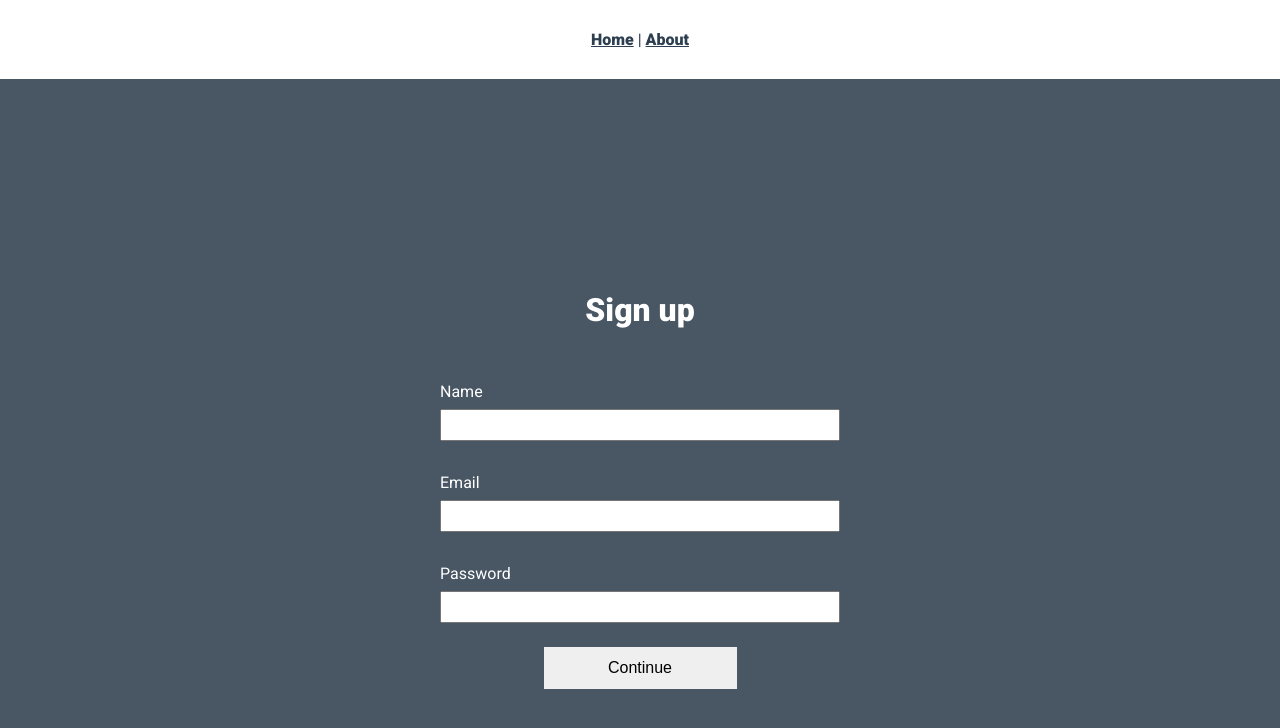
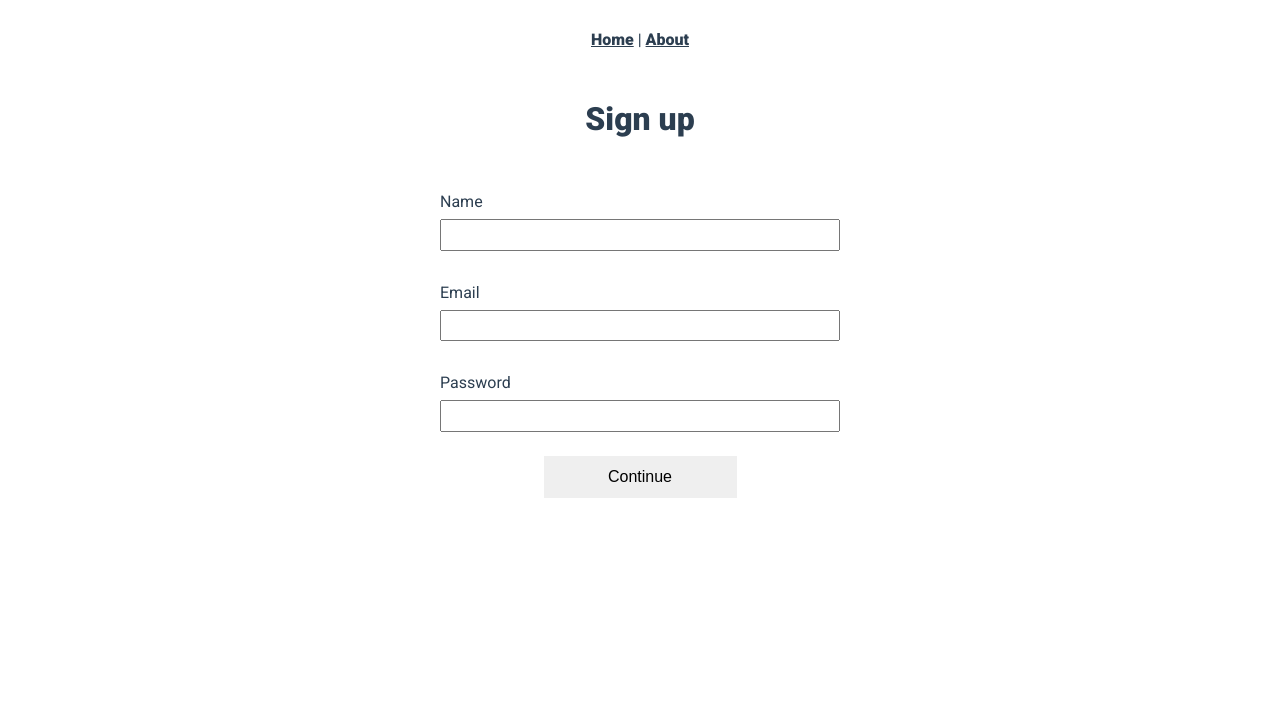
Before and after one commit to satirama/telos, a Vue app: page /signup in a window 1280 px wide. Shown: the top 728 px of the page. Built offline with nearby package versions, Linux system fonts and the light colour scheme.

Commit message:
add cart view

```diff
--- a/src/router/index.js
+++ b/src/router/index.js
@@ -3,6 +3,7 @@ import VueRouter from 'vue-router';
 import Home from '../views/Home.vue';
 import SignUp from '../views/SignUp.vue';
 import Store from '../views/Store.vue';
+import Cart from '../views/Cart.vue';
 
 Vue.use(VueRouter);
 
@@ -22,6 +23,11 @@ const routes = [
     name: 'Store',
     component: Store,
   },
+  {
+    path: '/cart',
+    name: 'Cart',
+    component: Cart,
+  },
 ];
 
 const router = new VueRouter({
--- /dev/null
+++ b/src/views/Cart.vue
@@ -0,0 +1,8 @@
+<template>
+  <div class="cart"></div>
+</template>
+<script>
+export default {
+  name: 'Cart',
+};
+</script>
--- a/src/views/SignUp.vue
+++ b/src/views/SignUp.vue
@@ -53,9 +53,7 @@ export default {
 </script>
 <style scoped>
 .signup {
-  color: #FFF;
-  min-height: 100vh;
-  background: #495664;
+  min-height: 50vh;
 }
 
 .signup .login {
--- a/src/views/Store.vue
+++ b/src/views/Store.vue
@@ -1,7 +1,7 @@
 <template>
   <div class="store container">
     <div class="store-products content">
-      <div class="cart">
+      <div class="cart" @click="$router.push('cart')">
         <p>Budget: ${{ budget }}</p>
         <p>{{ cart.length }} Cart</p>
       </div>
```
